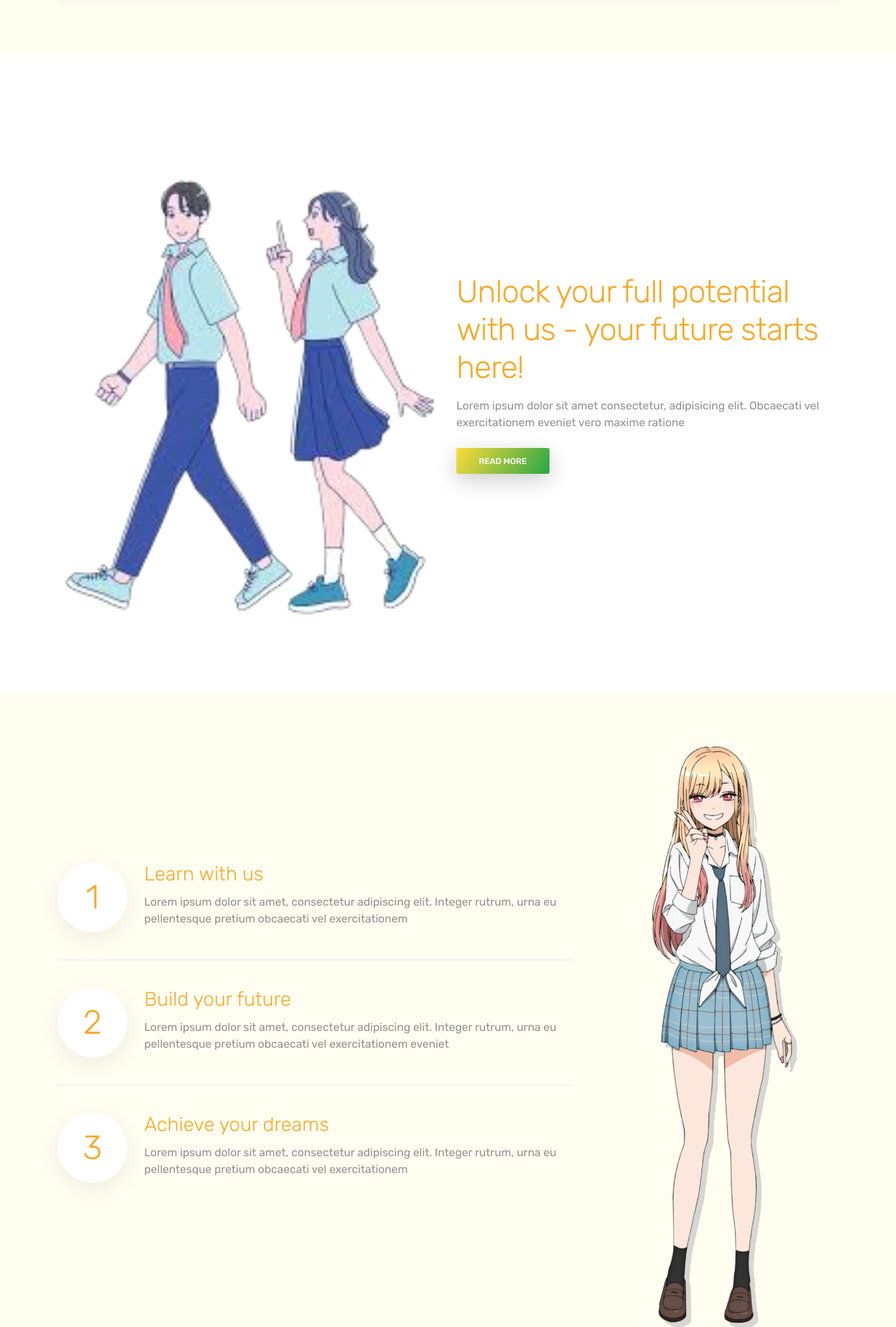
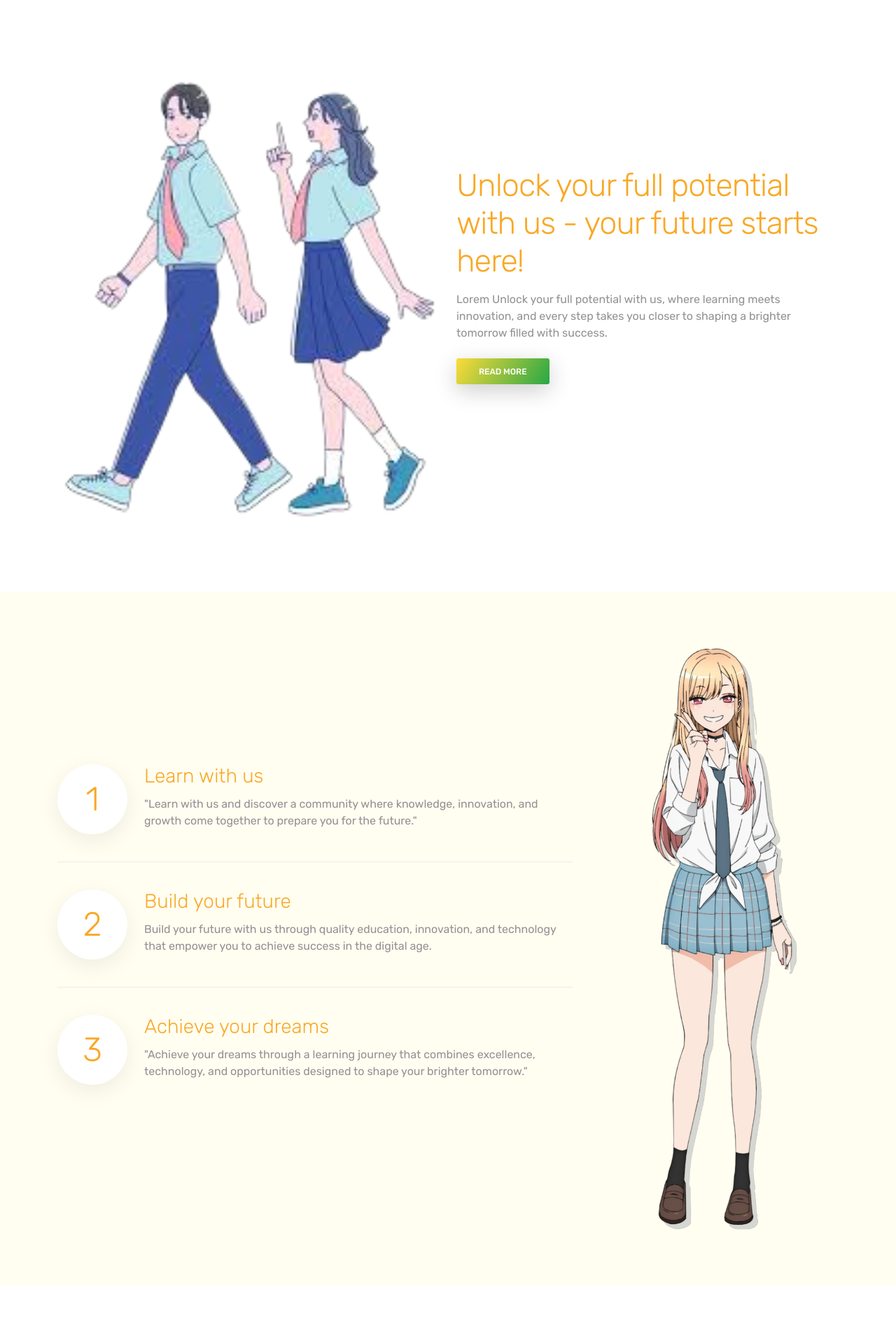
Before and after one commit to Shin-zuo/Asly-LMS, a PHP site: page / in a window 1280 px wide. Shown: the part 3279-5175 px from the top of the page at 70% size. Run offline with PHP 8.4, Linux system fonts and the light colour scheme; data comes from the database, SQL or seed files in the repository.

Commit message:
i fix some things in the landing page

```diff
--- a/css/style152.css
+++ b/css/style15.css
@@ -265,7 +265,7 @@ header {
 .tagline {
     font-size: 23px;
     font-weight: 300;
-    color: #f9a825; /* strong golden yellow */
+    color: #ffffff; /* strong golden yellow */
     max-width: 800px;
     margin: 0 auto;
 }
--- a/index.php
+++ b/index.php
@@ -41,7 +41,7 @@ URI     : https://colorlib.com
     <script src="https://cdn.jsdelivr.net/npm/bootstrap@5.3.8/dist/js/bootstrap.bundle.min.js"
         integrity="sha384-FKyoEForCGlyvwx9Hj09JcYn3nv7wiPVlz7YYwJrWVcXK/BmnVDxM+D2scQbITxI"
         crossorigin="anonymous"></script>
-    <link href="css/style152.css" rel="stylesheet">
+    <link href="css/style15.css" rel="stylesheet">
 </head>
 
 
@@ -84,15 +84,19 @@ URI     : https://colorlib.com
     </div>
 
 
-    <header class="bg-gradient" id="home">
+    <header id="home" style="background: linear-gradient(90deg, #f9a825, #2e7d32); color: white;">
     <div class="container mt-5">
+        </br>
+
+        <p class="tagline">A school where education meets technology for the digital age.</p>
               </br>
         </br>
               </br>
-            </br>
-            <p class="tagline">A school where education meets technology for the digital age.</p>
+
     </div>
-        <div class="img-holder mt-3"><img src="images/ASLYLOGO3.png" alt="phone" class="img-fluid"></div>
+    <div class="img-holder mt-3">
+        <img src="images/ASLYLOGO3.png" alt="Asly" class="img-fluid">
+    </div>
 </header>
 
     <div class="client-logos my-5">
@@ -101,9 +105,8 @@ URI     : https://colorlib.com
             <img src="images/ched-logo.png" alt="client logos" class="img-fluid" style="margin-right: 20px;">
             <img src="images/tesda.png" alt="client logos" class="img-fluid" style="margin-right: 20px;">
             </br>
-            </br>
-            </br>
-            </br>
+
+
         </div>
     </div>
 
@@ -185,7 +188,7 @@ URI     : https://colorlib.com
         <div class="container">
             <div class="row">
                 <div class="col-lg-6 offset-lg-6">
-                    <div class="box-icon"><span class="ti-mobile gradient-fill ti-3x"></span></div>
+</br>
                     <h2>Learning Today, Leading Tomorrow</h2>
                     <p class="mb-4">At Asly International College Inc., this belief inspires our
                          Vision and Mission to shape learners into future leaders. </p>
@@ -337,8 +340,8 @@ URI     : https://colorlib.com
                 <div class="col-md-6 d-flex align-items-center">
                     <div>
                         <h2>Unlock your full potential with us - your future starts here!</h2>
-                        <p class="mb-4">Lorem ipsum dolor sit amet consectetur, adipisicing elit. Obcaecati vel
-                            exercitationem eveniet vero maxime ratione </p>
+                        <p class="mb-4">Lorem Unlock your full potential with us, where learning meets innovation, and every
+                            step takes you closer to shaping a brighter tomorrow filled with success. </p>
                         <a href="#steps" class="btn btn-primary">Read more</a>
                     </div>
                 </div>
@@ -360,24 +363,24 @@ URI     : https://colorlib.com
                             <div class="circle-icon mr-4">1</div>
                             <div class="media-body">
                                 <h5>Learn with us</h5>
-                                <p>Lorem ipsum dolor sit amet, consectetur adipiscing elit. Integer rutrum, urna eu
-                                    pellentesque pretium obcaecati vel exercitationem </p>
+                                <p>"Learn with us and discover a community where knowledge, innovation,
+                                     and growth come together to prepare you for the future." </p>
                             </div>
                         </li>
                         <li class="media my-4">
                             <div class="circle-icon mr-4">2</div>
                             <div class="media-body">
                                 <h5>Build your future</h5>
-                                <p>Lorem ipsum dolor sit amet, consectetur adipiscing elit. Integer rutrum, urna eu
-                                    pellentesque pretium obcaecati vel exercitationem eveniet</p>
+                                <p>Build your future with us through quality education, innovation, and
+                                     technology that empower you to achieve success in the digital age.</p>
                             </div>
                         </li>
                         <li class="media">
                             <div class="circle-icon mr-4">3</div>
                             <div class="media-body">
                                 <h5>Achieve your dreams</h5>
-                                <p>Lorem ipsum dolor sit amet, consectetur adipiscing elit. Integer rutrum, urna eu
-                                    pellentesque pretium obcaecati vel exercitationem </p>
+                                <p>"Achieve your dreams through a learning journey that combines excellence, technology,
+                                     and opportunities designed to shape your brighter tomorrow." </p>
                             </div>
                         </li>
                     </ul>
@@ -578,22 +581,22 @@ URI     : https://colorlib.com
 
             <div class="row pt-4">
                 <div class="col-md-6">
-                    <h4 class="mb-3">Can I try before I buy?</h4>
+                    <h4 class="mb-3">What do I need to enroll at Asly?</h4>
                     <p class="light-font mb-5">Lorem ipsum dolor sit amet, consectetur adipiscing elit. Integer rutrum,
                         urna eu pellentesque pretium, nisi nisi fermentum enim, et sagittis dolor nulla vel sapien.
                         Vestibulum sit amet mattis ante. </p>
-                    <h4 class="mb-3">What payment methods do you accept?</h4>
+                    <h4 class="mb-3">Will I receive an allowance during TESDA training?</h4>
                     <p class="light-font mb-5">Lorem ipsum dolor sit amet, consectetur adipiscing elit. Integer rutrum,
                         urna eu pellentesque pretium, nisi nisi fermentum enim, et sagittis dolor nulla vel sapien.
                         Vestibulum sit amet mattis ante. </p>
 
                 </div>
                 <div class="col-md-6">
-                    <h4 class="mb-3">Can I change my plan later?</h4>
+                    <h4 class="mb-3">Will I have access to computers if I study at Asly?</h4>
                     <p class="light-font mb-5">Lorem ipsum dolor sit amet, consectetur adipiscing elit. Integer rutrum,
                         urna eu pellentesque pretium, nisi nisi fermentum enim, et sagittis dolor nulla vel sapien.
                         Vestibulum sit amet mattis ante. </p>
-                    <h4 class="mb-3">Do you have a contract?</h4>
+                    <h4 class="mb-3">How long does TESDA training take?</h4>
                     <p class="light-font mb-5">Lorem ipsum dolor sit amet, consectetur adipiscing elit. Integer rutrum,
                         urna eu pellentesque pretium, nisi nisi fermentum enim, et sagittis dolor nulla vel sapien.
                         Vestibulum sit amet mattis ante. </p>
@@ -611,7 +614,7 @@ URI     : https://colorlib.com
         <div class="container">
             <div class="call-to-action">
 
-                <div class="box-icon"><span class="ti-mobile gradient-fill ti-3x"></span></div>
+                    </br>
                 <h2>Download Anywhere</h2>
                 <p class="tagline">Available for all major mobile and desktop platforms. Rapidiously visualize optimal
                     ROI rather than enterprise-wide methods of empowerment. </p>
@@ -629,22 +632,25 @@ URI     : https://colorlib.com
 
 <div class="light-bg py-5" id="contact">
   <div class="container">
-            <div class="row">
-                <div class="col-lg-6 text-center text-lg-left">
-                    <p class="mb-2"> <span class="ti-location-pin mr-2"></span> 1485 Pacific St, Brooklyn, NY 11216 USA
+    <div class="row align-items-center">
+
+      <!-- Contact Info -->
+      <div class="col-lg-6 mb-4 mb-lg-0">
+        <h6 class="mb-3" style="color:#f9a825;">Contact Us</h6>
+        <p class="mb-2">
+          <span class="ti-location-pin mr-2"></span>
+          Purok 7, Brgy. Bagong Buhay I, City of San Jose Del Monte, Bulacan, Philippines
         </p>
-                    <div class=" d-block d-sm-inline-block">
         <p class="mb-2">
-                            <span class="ti-email mr-2"></span> <a class="mr-4"
-                                href="mailto:support@mobileapp.com">support@mobileapp.com</a>
+          <span class="ti-email mr-2"></span>
+          <a href="mailto:support@mobileapp.com">admin.aici@edu.ph</a>
         </p>
-                    </div>
-                    <div class="d-block d-sm-inline-block">
+        <p class="mb-1">
+          <span class="ti-headphone-alt mr-2"></span> 044-2400353
+        </p>
         <p class="mb-0">
-                            <span class="ti-headphone-alt mr-2"></span> <a href="tel:51836362800">518-3636-2800</a>
+          <span class="ti-headphone-alt mr-2"></span> +63955-8523707
         </p>
-                    </div>
-
       </div>
                 <div class="col-lg-6">
                     <div class="social-icons">
@@ -661,8 +667,7 @@ URI     : https://colorlib.com
     <!-- // end .section -->
     <footer class="my-5 text-center">
         <!-- Copyright removal is not prohibited! -->
-        <p class="mb-2"><small>COPYRIGHT © 2017. ALL RIGHTS RESERVED. MOBAPP TEMPLATE BY <a
-                    href="https://colorlib.com">COLORLIB</a></small></p>
+        <p class="mb-2"><small>Copyright © Asly International College Inc. All Rights Reserved. (2025)</small></p>
 
         <small>
             <a href="#" class="m-2">PRESS</a>
```
Lines whose indentation alone changed are shown as unchanged.
